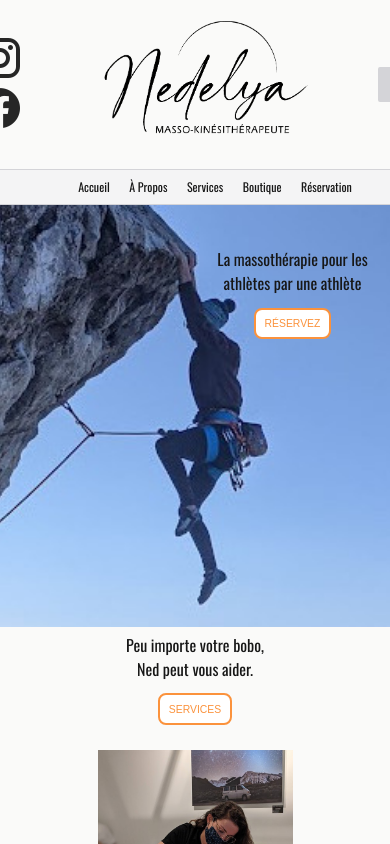
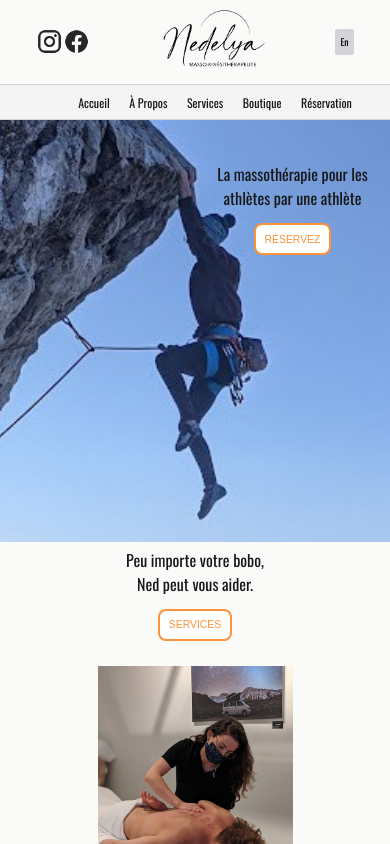
Before and after one commit to edouardblais/nedelya-masso, a React (Create React App) app: page /nedelya-masso in a window 390 px wide. Shown: the top 844 px of the page. Built offline with nearby package versions, Linux system fonts and the light colour scheme.

Commit message:
added responsiveness to topnav

```diff
--- a/src/topnav/TopNav.css
+++ b/src/topnav/TopNav.css
@@ -29,6 +29,12 @@
     gap:7vw;
 }
 
+@media (max-width:600px) {
+    .top-nav-top-box {
+        gap:3vw;
+    }
+}
+
 .top-nav-bottom-box {
     display: flex;
     flex-direction: row;
@@ -41,6 +47,13 @@
 .top-nav-logo {
     height: 20vh;
     width: auto;
+}
+
+@media (max-width:600px) {
+    .top-nav-logo {
+        height: 10vh;
+        width: auto;
+    }
 }
 
 .top-nav-logo:hover {
@@ -73,14 +86,27 @@
     background-color: #d4d4d8;
     border: none;
     outline: none;
-    padding:1.5vh;
-    font-size: 1.1rem;
+    padding:1.2vh;
+    font-size: 1.4rem;
+    font-family: 'Oswald', sans-serif;
     border-radius: .25rem;
+    margin:auto;
 }
 
 .top-nav-button:hover {
     cursor: pointer;
     background-color: #fb923c;
+}
+
+@media (max-width:600px) {
+    .top-nav-socialmedia-png, .top-nav-button {
+        max-width: 7vw;
+        height: auto;
+    }
+    .top-nav-button {
+        padding:.7vh;
+        font-size: 1.2rem;
+    }
 }
 
 h1 {
```
